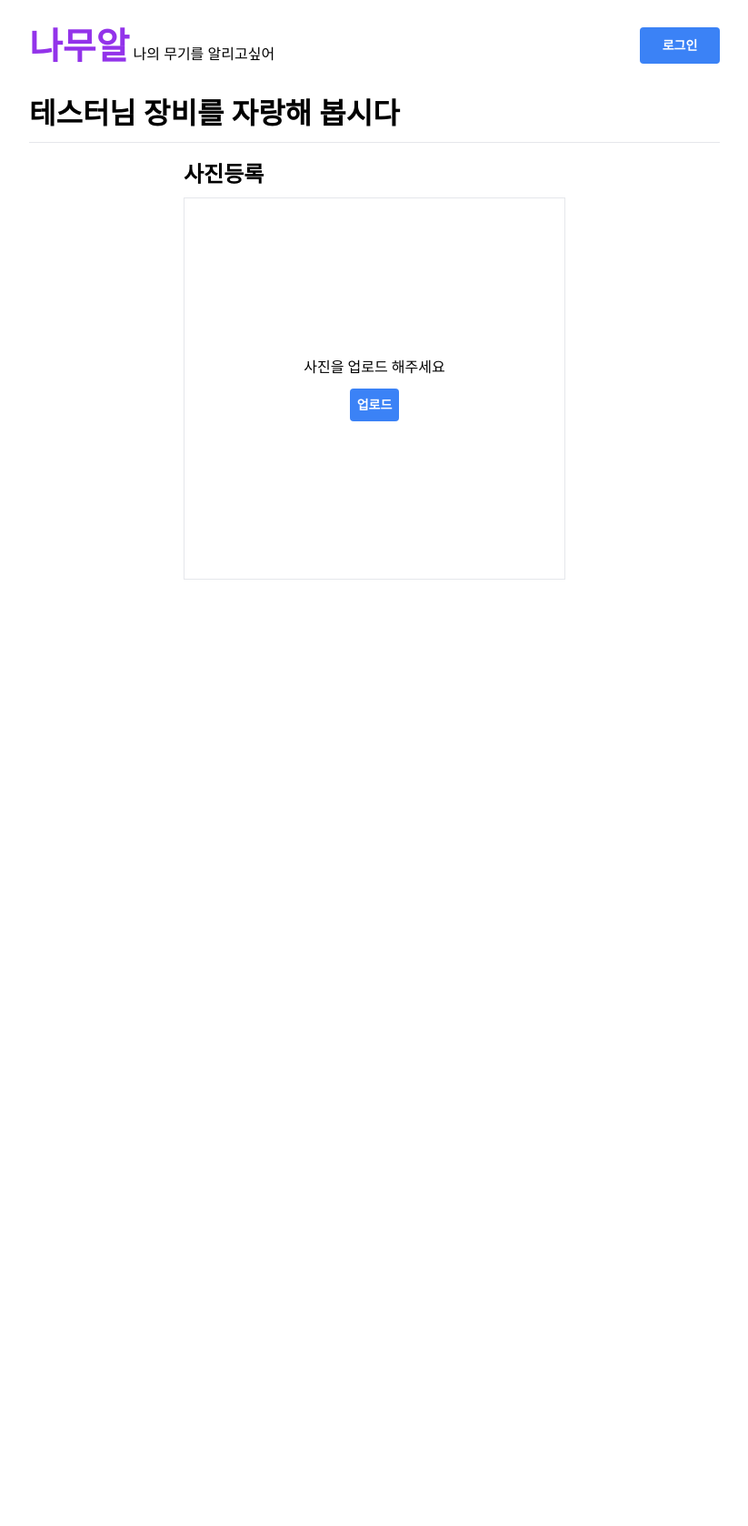
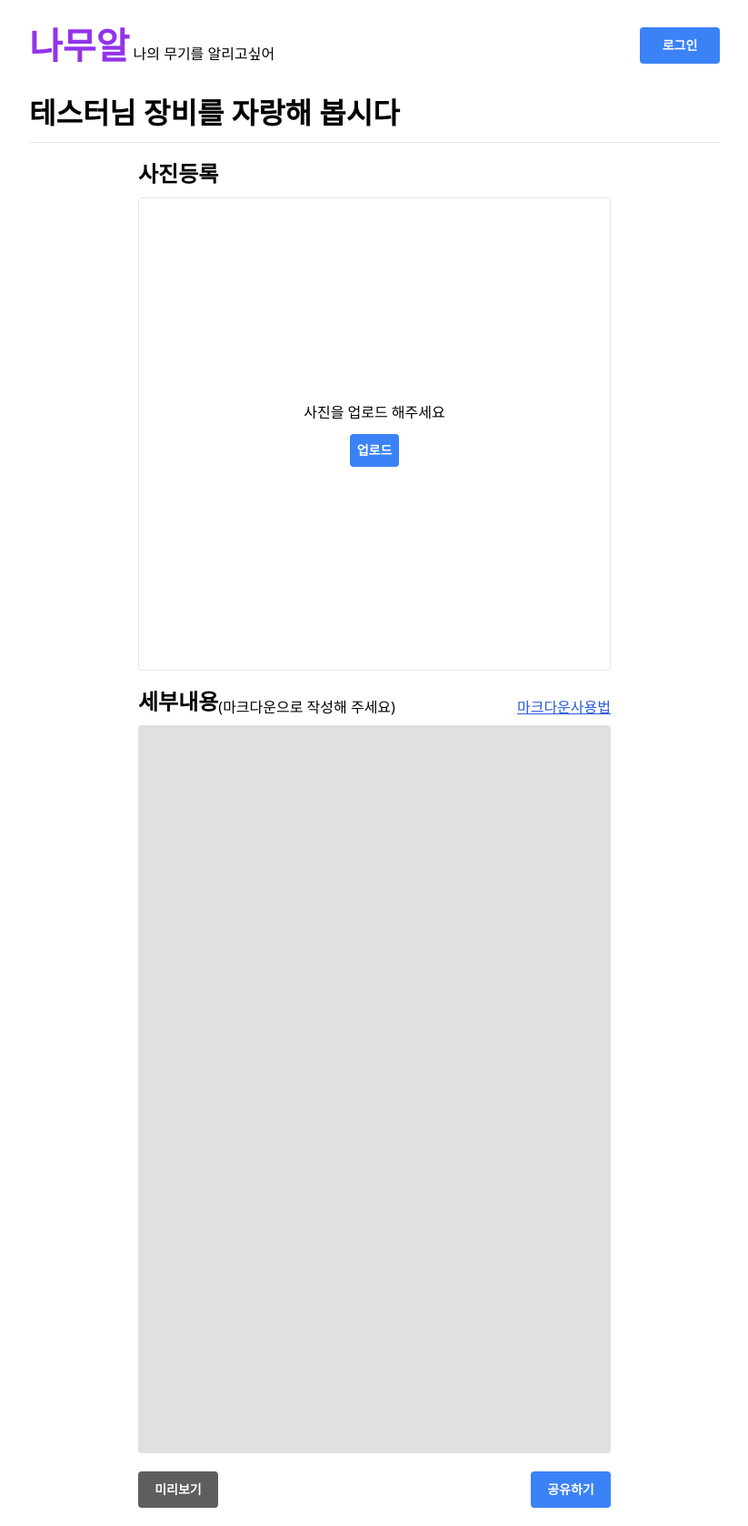
Before and after one commit to midrash/jungle_device, a Flask app: page /feed in a window 1280 px wide. Shown: the whole page at 91% size, without its empty margins (228-1051 px from the left). Before the commit the page ends 637 px from the top, so only its background shows below. Run offline with Flask 3, Linux system fonts and the light colour scheme; style sheets or scripts are compiled from the project's sources.

Commit message:
피드작성 마크다운영역 제작

```diff
--- a/templates/feed.html
+++ b/templates/feed.html
@@ -19,15 +19,28 @@
         <h2 class="text-[32px] font-semibold">{{ name }}님 장비를 자랑해 봅시다</h2>
       </div>
       <hr class="mt-[8px] mb-[16px]" />
-      <section class="max-w-[420px] mx-auto">
-        <h3 class="text-[24px] font-bold mb-[8px]">사진등록</h3>
-        <input id="photo" type="file" class="hidden">
-        <label id="preview" for="photo" class="w-[420px] h-[420px] flex border-[1px] cursor-pointer justify-center items-center flex-col gap-[12px]">
-          <span>사진을 업로드 해주세요</span>
-          <span class="p-[8px] bg-blue-500 write-btn font-semibold text-sm text-white rounded-[4px]">업로드</span>
-        </label>
+      <section class="max-w-[520px] mx-auto">
+        <article>
+          <h3 class="text-[24px] font-bold mb-[8px]">사진등록</h3>
+          <input id="photo" type="file" class="hidden">
+          <label id="preview" for="photo" class="w-[520px] h-[520px] flex border-[1px] cursor-pointer justify-center items-center flex-col gap-[12px] rounded-[4px]">
+            <span>사진을 업로드 해주세요</span>
+            <span class="p-[8px] bg-blue-500 write-btn font-semibold text-sm text-white rounded-[4px]">업로드</span>
+          </label>
+        </article>
+        <article class="mt-[16px] mb-[20px]">
+          <h3 class="flex items-end mb-[8px]">
+            <span class="text-[24px] font-bold">세부내용</span>
+            <span>(마크다운으로 작성해 주세요)</span>
+            <a href="https://gist.github.com/ihoneymon/652be052a0727ad59601" target="_blank" class="block underline ml-auto text-[#295add]">마크다운사용법</a>
+          </h3>
+          <textarea id="content" class="block w-[520px] h-[800px] p-[16px] rounded-[4px] bg-[#e0e0e0] resize-none"></textarea>
+          <div class="flex place-content-between mt-[20px]">
+            <button class="write-btn w-[88px] h-[40px] font-semibold text-sm bg-[#5e5e5e] rounded-[4px] text-white">미리보기</button>
+            <button class="write-btn w-[88px] h-[40px] font-semibold text-sm bg-blue-500 rounded-[4px] text-white">공유하기</button>
+          </div>
+        </article>
       </section>
-
       <script type="module" src="{{ url_for('static', filename='front/modules/feed.js') }}"></script>
     </main>
   </body>
```
